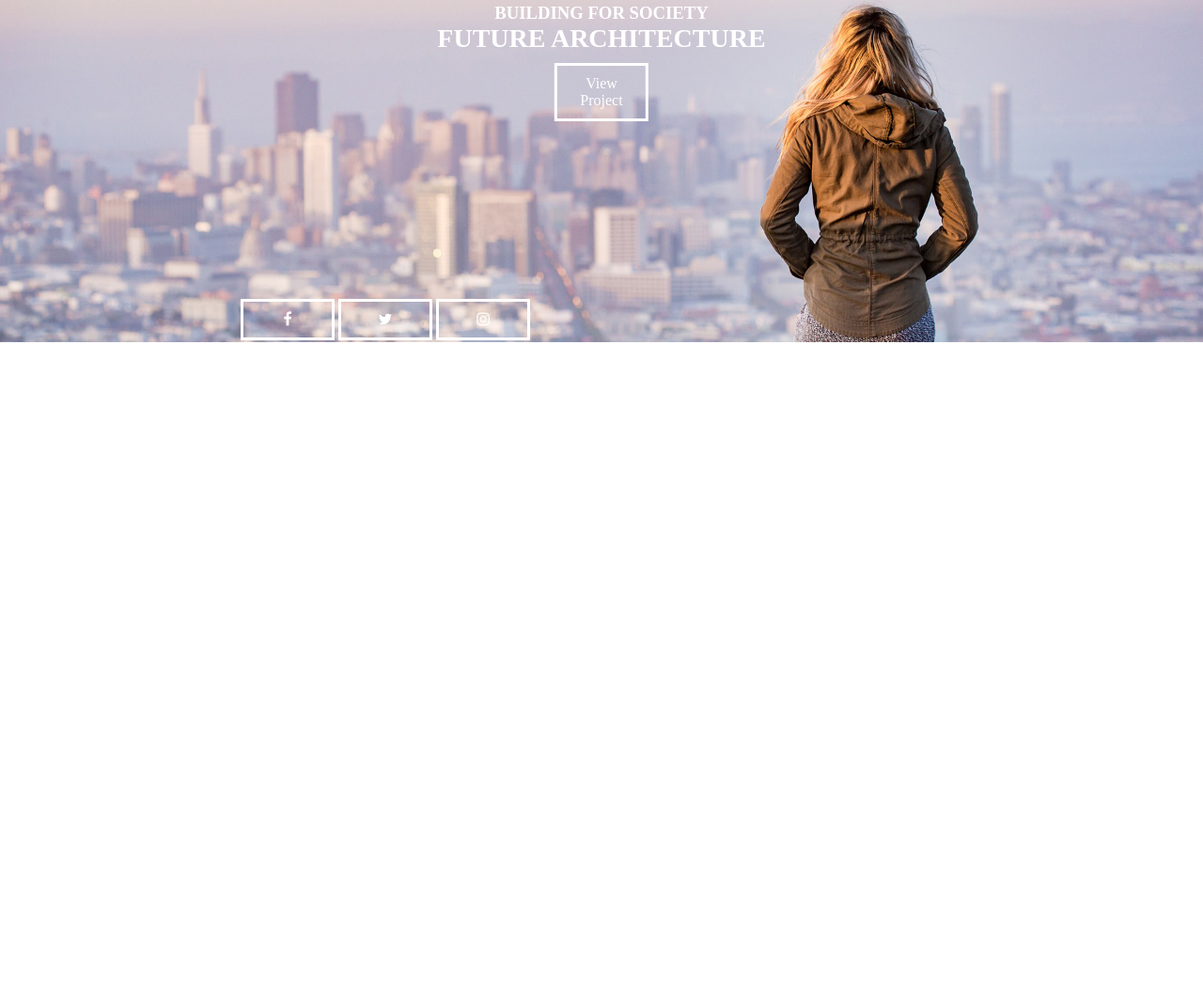
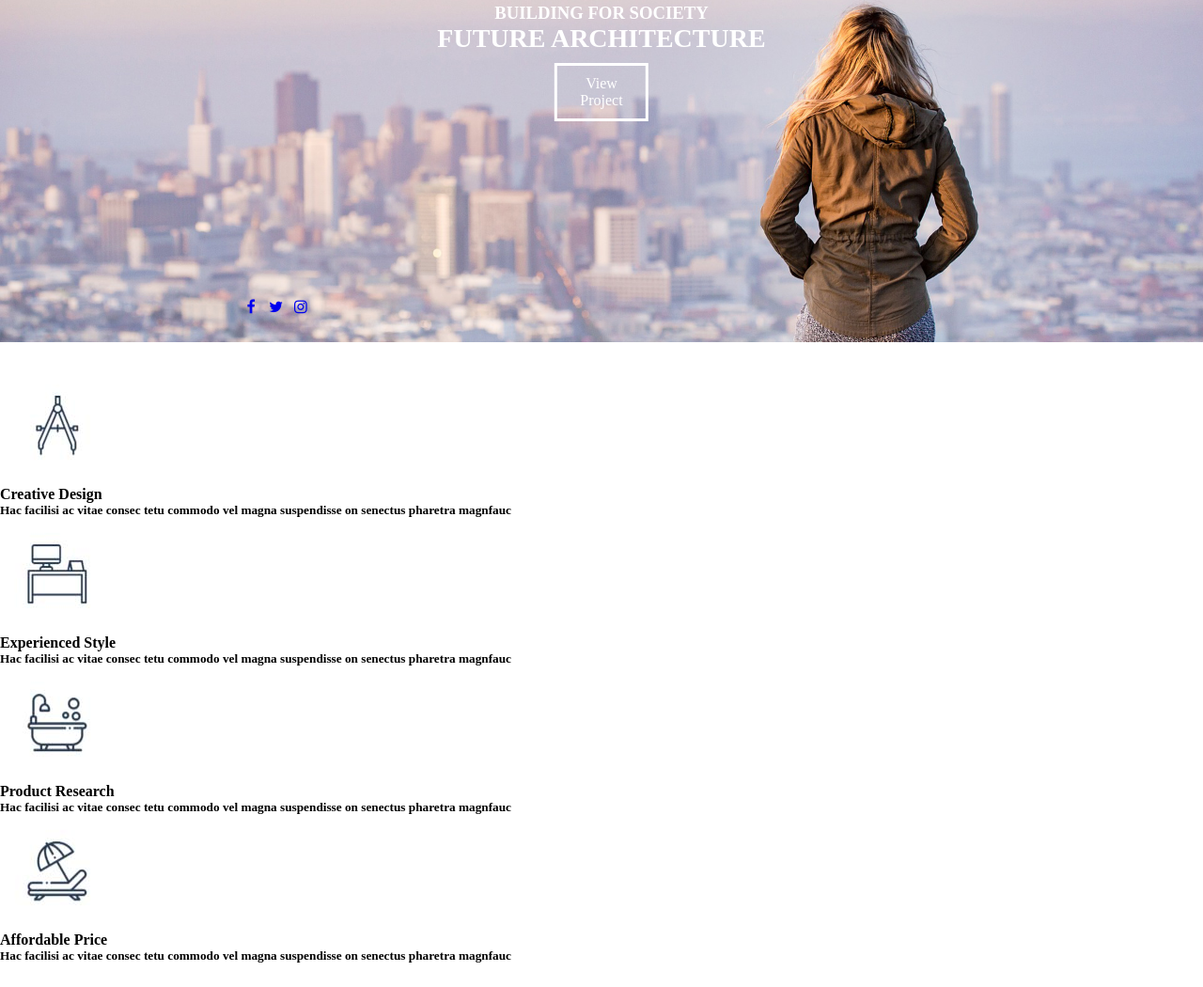
Before and after one commit to leoguliv3r/proyecto1, a plain HTML site: page index.html in a window 1280 px wide. Shown: the part 286-1336 px from the top of the page at 94% size. Before the commit the page ends 800 px from the top, so only its background shows below. Drawn offline with Linux system fonts and the light colour scheme.

Commit message:
banner terminado

```diff
--- a/css/banner.css
+++ b/css/banner.css
@@ -22,7 +22,7 @@
     font-size: 28px;
 }
 
-.banner a{
+.banner .contenedor a{
     text-align: center;
     display: inline-block;
     width: 100px;
@@ -39,6 +39,18 @@
 
 .redes-ban {
     position: absolute;
+    display: inline-block;
+    text-decoration: none;
+    text-align: center;
     top: 90%;
     left: 20%;
-}
+    color: white;
+    padding: 10px 0px;
+  }
+
+A:link {text-decoration: none;
+text-align: center;
+left: 20%;}
+A:visited {color: white;  font-family: arial; text-decoration: none }
+A:hover { color: white; font-family: arial; text-decoration: none }
+*{outline:none !important;}*:focus {outline: none !important;}textarea:focus, input:focus{outline: none !important;}	a{text-decoration: none !important;outline: none !important;}
--- a/index.html
+++ b/index.html
@@ -68,12 +68,34 @@
                 <a href="#">View Project</a>
             </div>
 
-            <div class="redes-ban">
-                <a href="#" class="button icon-facebook"></a>
-                <a href="#" class="button icon-twitter"></a>
-                <a href="#" class="button icon-instagram"></a>
+                <div class="redes-ban">
+                    <a href="#" class="button icon-facebook"></a>
+                    <a href="#" class="button icon-twitter"></a>
+                    <a href="#" class="button icon-instagram"></a>
+                </div>
+        </section>
+        <section class="blog">
+            <article>
+                <img src="img/c1.jpg" alt="Creative Design">
+                <h4>Creative Design</h4>
+                <h5>Hac facilisi ac vitae consec tetu commodo vel magna suspendisse on senectus pharetra magnfauc</h5>
+            </article>
+            <article>
+                <img src="img/c2.jpg" alt="Experienced Style">
+                <h4>Experienced Style</h4>
+                <h5>Hac facilisi ac vitae consec tetu commodo vel magna suspendisse on senectus pharetra magnfauc</h5>
+            </article>
+            <article>
+                <img src="img/c3.jpg" alt="Product Research">
+                <h4>Product Research</h4>
+                <h5>Hac facilisi ac vitae consec tetu commodo vel magna suspendisse on senectus pharetra magnfauc</h5>
+            </article>
+            <article>
+                <img src="img/c4.jpg" alt="Affordable Price">
+                <h4>Affordable Price</h4>
+                <h5>Hac facilisi ac vitae consec tetu commodo vel magna suspendisse on senectus pharetra magnfauc</h5>
+            </article>
 
-            </div>
         </section>
     </main>
 </body>
```
Also changed, not shown: css/blog.css (added), img/c1.jpg (added), img/c2.jpg (added), img/c3.jpg (added), img/c4.jpg (added).
